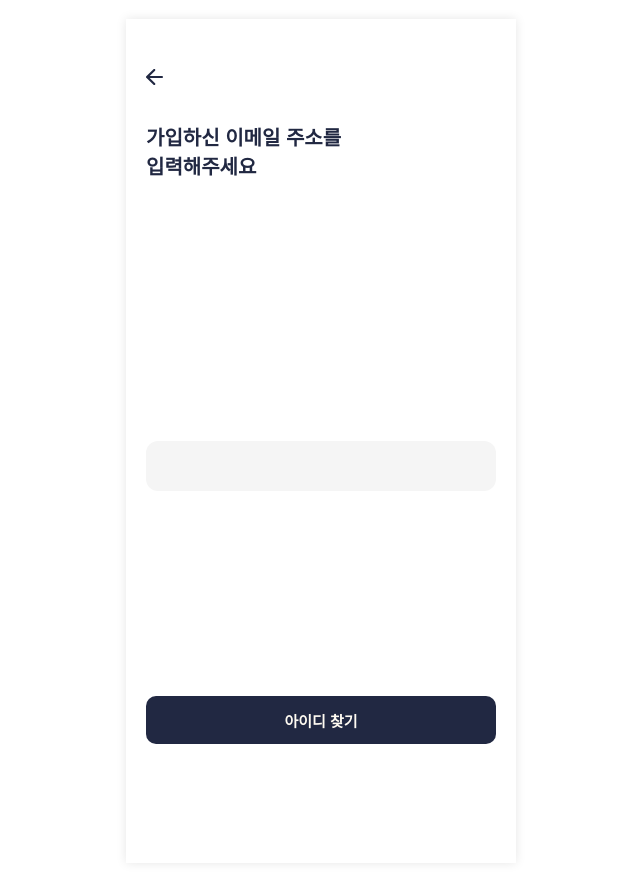
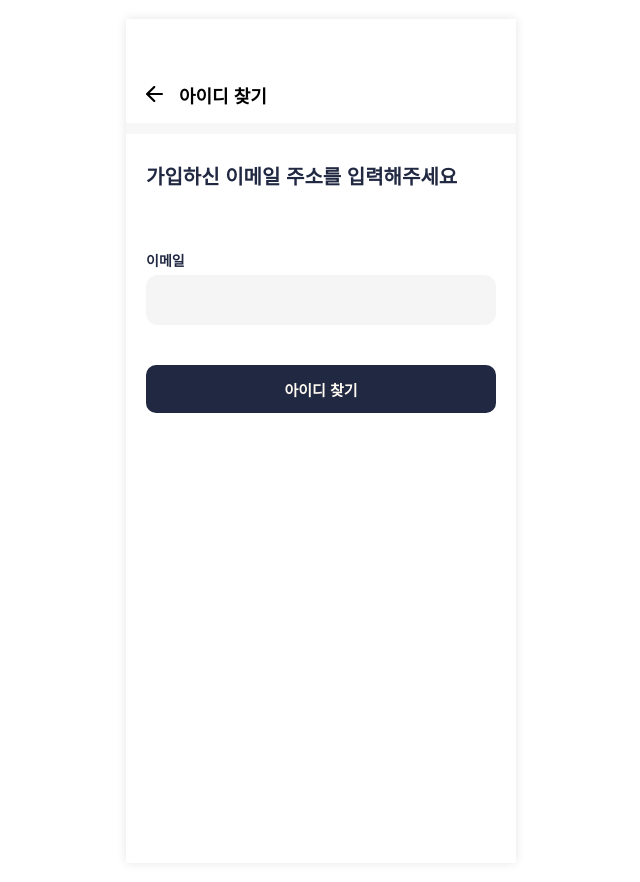
Before and after one commit to 2025-HERETHON/2025-herethon-7, a Django app: page /accounts/find-id/ in a window 1280 px wide. Shown: the whole page, without its empty margins (319-959 px from the left). Run offline with Django 5.2, Linux system fonts and the light colour scheme; some web fonts are replaced.

Commit message:
find_id 완성

```diff
--- a/accounts/templates/accounts/find_id.html
+++ b/accounts/templates/accounts/find_id.html
@@ -7,17 +7,21 @@
 {% endblock %}
 
 {% block content %}
-  <a href="{% url 'login' %}" class="back-arrow">
-    <svg xmlns="http://www.w3.org/2000/svg" width="17" height="16" viewBox="0 0 17 16" fill="none">
-      <path d="M15.909 6.95109H3.72288L9.04682 1.80561C9.4723 1.39439 9.4723 0.719571 9.04682 0.308354C8.94589 0.210607 8.826 0.133058 8.69403 0.0801464C8.56205 0.0272349 8.42057 0 8.27768 0C8.1348 0 7.99332 0.0272349 7.86134 0.0801464C7.72936 0.133058 7.60948 0.210607 7.50855 0.308354L0.319048 7.25687C0.217911 7.35442 0.137673 7.47028 0.0829265 7.59784C0.02818 7.72539 0 7.86213 0 8.00022C0 8.13832 0.02818 8.27506 0.0829265 8.40261C0.137673 8.53016 0.217911 8.64603 0.319048 8.74358L7.50855 15.6921C7.60955 15.7897 7.72946 15.8671 7.86143 15.92C7.9934 15.9728 8.13484 16 8.27768 16C8.42053 16 8.56197 15.9728 8.69394 15.92C8.82591 15.8671 8.94581 15.7897 9.04682 15.6921C9.14782 15.5945 9.22794 15.4786 9.28261 15.351C9.33727 15.2235 9.36541 15.0868 9.36541 14.9487C9.36541 14.8107 9.33727 14.674 9.28261 14.5464C9.22794 14.4189 9.14782 14.303 9.04682 14.2054L3.72288 9.0599H15.909C16.5091 9.0599 17 8.58542 17 8.0055C17 7.42557 16.5091 6.95109 15.909 6.95109Z" fill="#212842"/>
-    </svg>
-  </a>
+<div class="back-header">
+    <a href="{% url 'mypage' %}" class="back-arrow">
+        <svg xmlns="http://www.w3.org/2000/svg" width="17" height="16" viewBox="0 0 17 16" fill="none">
+            <path d="M15.909 6.95109H3.72288L9.04682 1.80561C9.4723 1.39439 9.4723 0.719571 9.04682 0.308354C8.94589 0.210607 8.826 0.133058 8.69403 0.0801464C8.56205 0.0272349 8.42057 0 8.27768 0C8.1348 0 7.99332 0.0272349 7.86134 0.0801464C7.72936 0.133058 7.60948 0.210607 7.50855 0.308354L0.319048 7.25687C0.217911 7.35442 0.137673 7.47028 0.0829265 7.59784C0.02818 7.72539 0 7.86213 0 8.00022C0 8.13832 0.02818 8.27505 0.0829265 8.40261C0.137673 8.53016 0.217911 8.64603 0.319048 8.74358L7.50855 15.6921C7.60955 15.7897 7.72946 15.8671 7.86143 15.92C7.9934 15.9728 8.13484 16 8.27768 16C8.42053 16 8.56197 15.9728 8.69394 15.92C8.82591 15.8671 8.94582 15.7897 9.04682 15.6921C9.14782 15.5945 9.22794 15.4786 9.28261 15.351C9.33727 15.2235 9.36541 15.0868 9.36541 14.9487C9.36541 14.8107 9.33727 14.674 9.28261 14.5464C9.22794 14.4189 9.14782 14.303 9.04682 14.2054L3.72288 9.0599H15.909C16.5091 9.0599 17 8.58542 17 8.0055C17 7.42557 16.5091 6.95109 15.909 6.95109Z" fill="black"/>
+        </svg>
+    </a>
+    <h2>아이디 찾기</h2>
+</div>
 
+<div class="find-id-container">
   <p class="description">
-    가입하신 이메일 주소를<br />
-    입력해주세요
+    가입하신 이메일 주소를 입력해주세요
   </p>
 
+  <p class="email-text">이메일</p>
   <form method="post">
     {% csrf_token %}
     <div class="input-container">
@@ -29,4 +33,5 @@
   {% if user_id_found %}
     <p class="found-id">찾으신 아이디: <strong>{{ user_id_found }}</strong></p>
   {% endif %}
+</div>
 {% endblock %}
--- a/static/css/find_id.css
+++ b/static/css/find_id.css
@@ -1,21 +1,57 @@
 body {
-    font-family: 'Apple SD Gothic Neo', sans-serif;
+    color: #212842;
+    font-family: "Noto Sans KR";
+    font-style: normal;
+    line-height: normal;
     margin: 0;
     padding: 0;
-    color: #212842;
     display: flex;
     justify-content: center;
   }
 
-.container {
+  /* 뒤로가기 헤더 */
+  .back-header {
+    display: flex;
+    align-items: center;
+    gap: 1rem;
+
     box-sizing: border-box;
-    padding: 1.25rem;
-    padding-top: 3rem;
+    padding-top:4rem;
+    padding-bottom: 1rem;
+    padding-left: 1.25rem;
+    margin-bottom: 1.69rem;
+
+    border-bottom: #F7F7F7 solid 0.69rem;
+  }
+
+.email-text{
+  color: #212842;
+  font-family: "Noto Sans KR";
+  font-size: 0.875rem;
+  font-style: normal;
+  font-weight: 700;
+  line-height: normal;
+
+  margin: 0;
+  margin-bottom: 0.31rem;
+}
+
+.back-header h2 {
+    color: #000;
+    font-size: 1.125rem;
+    font-weight: 700;
+    line-height: 1.375rem; /* 122.222% */
+
+    margin: 0;
+}
+
+.find-id-container{
+  box-sizing: border-box;
+  padding: 0 1.25rem;
+  padding-bottom: 2.5rem;
 }
 
 .find-btn {
-  margin-top: 11.81rem;
-
   width: 100%;
   height: 3rem;
   border-radius: 0.625rem;
@@ -40,20 +76,7 @@ body {
     font-weight: 700;
     line-height: normal;
 
-    margin-bottom: 16.31rem;
-  }
-
-  /* 제목 */
-  h2 {
-    font-size: 20px;
-    margin-bottom: 24px;
-  }
-  .back-arrow {
-    font-size: 20px;
-    text-decoration: none;
-    color: #1e254e;
-    display: inline-block;
-    margin-bottom: 12px;
+    margin-bottom: 3.75rem;
   }
 
   /* 입력창 */
@@ -62,7 +85,7 @@ body {
     width: 100%;
     box-sizing: border-box;
     padding: 1.06rem 1.12rem;
-    margin-bottom: 16px;
+    margin-bottom: 1.88rem;
     border: none;
     border-radius: 12px;
     background-color: #f5f5f5;
```
Also changed, not shown: static/css/base_menu.css (line endings or trailing spaces).
